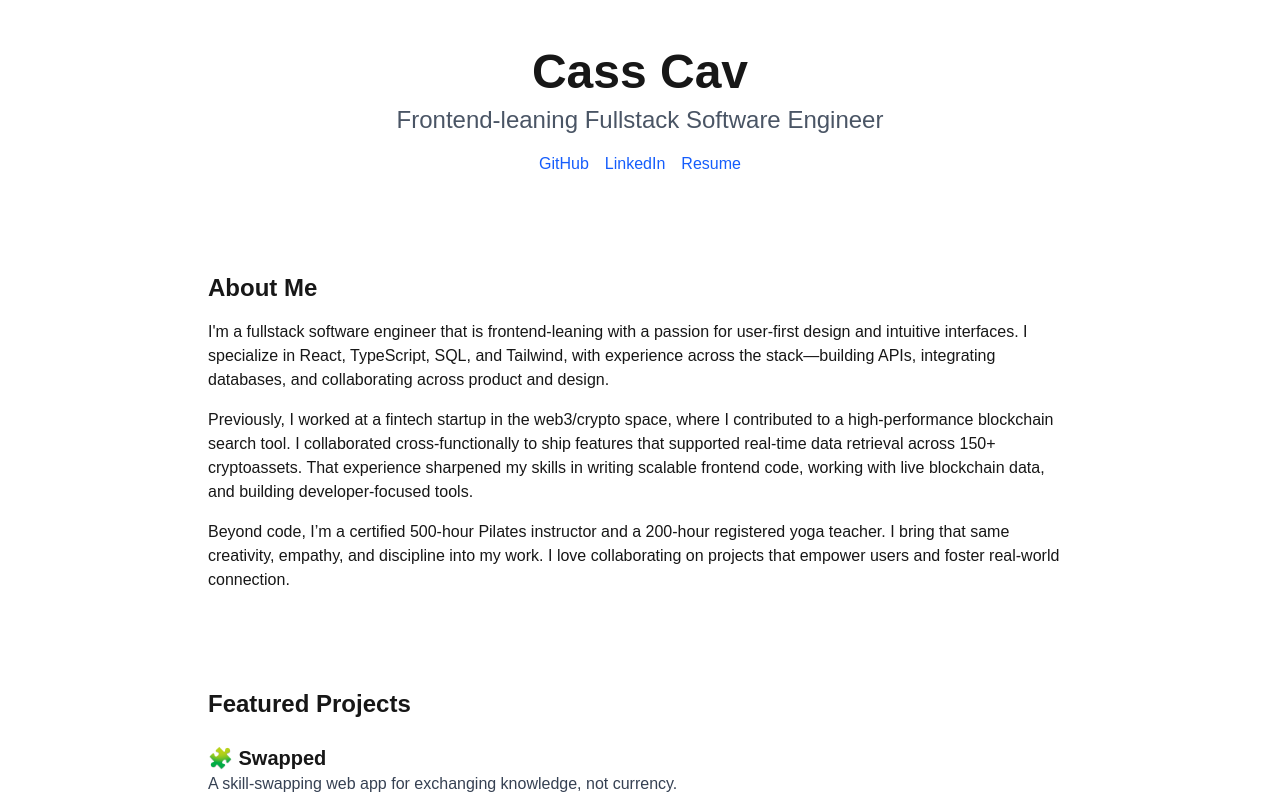
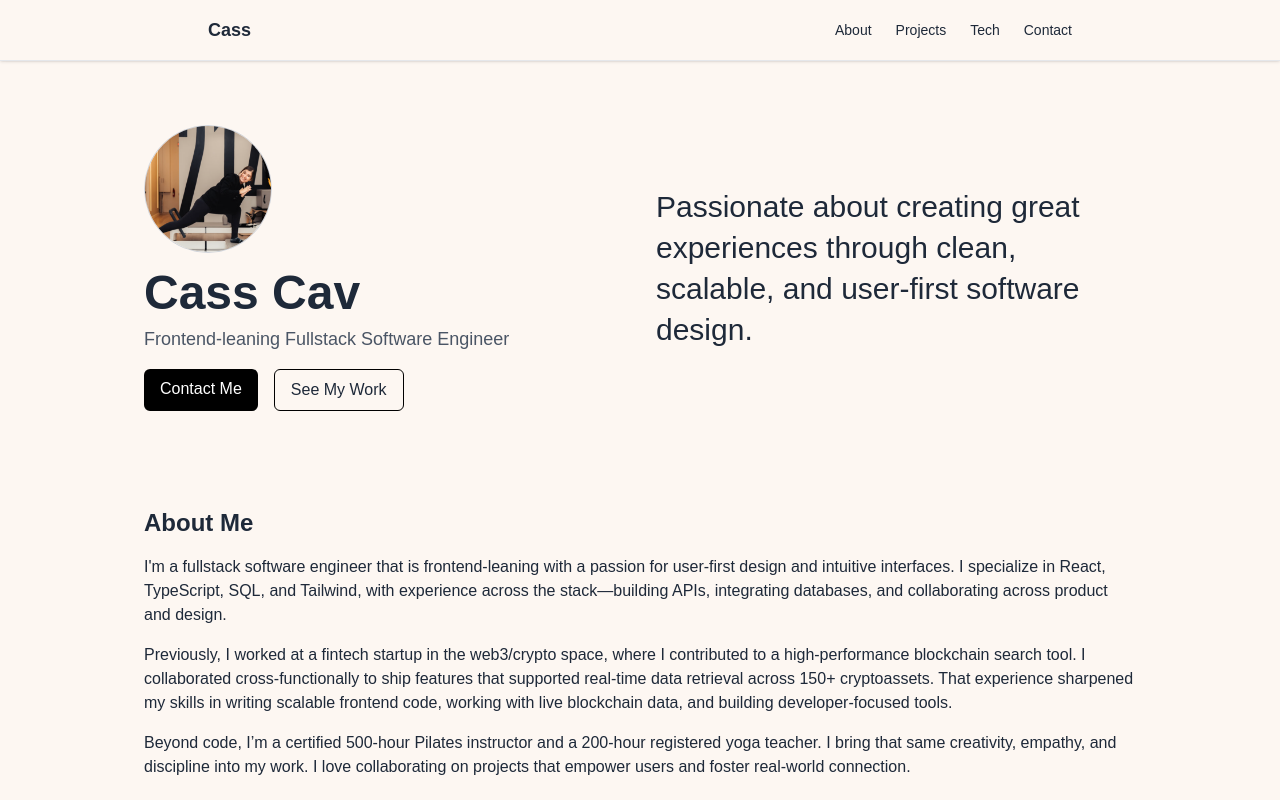
Before and after one commit to casacava/portfolio, a Next.js app: page / in a window 1280 px wide. Shown: the top 800 px of the page. Built offline with nearby package versions, Linux system fonts and the light colour scheme.

Commit message:
add edits to hero section

```diff
--- a/app/page.tsx
+++ b/app/page.tsx
@@ -6,12 +6,25 @@ import Contact from '@/components/Contact'
 
 export default function Home() {
   return (
-    <main className="max-w-4xl mx-auto px-4 py-12 space-y-24">
-      <Hero />
-      <About />
-      <Projects />
-      <TechStack />
-      <Contact />
+    <main className="bg-[#fdf7f2] text-gray-800 min-h-screen">
+      <header className="sticky top-0 z-50 bg-[#fdf7f2] border-b border-gray-200 shadow-sm">
+        <nav className="max-w-4xl mx-auto px-4 py-4 flex justify-between items-center text-sm">
+          <span className="font-bold text-lg">Cass</span>
+          <ul className="flex gap-6">
+            <li><a href="#about" className="hover:underline">About</a></li>
+            <li><a href="#projects" className="hover:underline">Projects</a></li>
+            <li><a href="#tech" className="hover:underline">Tech</a></li>
+            <li><a href="#contact" className="hover:underline">Contact</a></li>
+          </ul>
+        </nav>
+      </header>
+      <main className="max-w-5xl mx-auto px-4 py-16 space-y-24">
+        <Hero />
+        <section id="about"><About /></section>
+        <section id="projects"><Projects /></section>
+        <section id="tech"><TechStack /></section>
+        <section id="contact"><Contact /></section>
+      </main>
     </main>
   )
 }
--- a/components/Hero.tsx
+++ b/components/Hero.tsx
@@ -1,12 +1,33 @@
 export default function Hero() {
   return (
-    <section className="text-center">
-      <h1 className="text-4xl md:text-5xl font-bold mb-2">Cass Cav</h1>
-      <p className="text-xl md:text-2xl text-gray-600">Frontend-leaning Fullstack Software Engineer</p>
-      <div className="mt-4 flex justify-center gap-4">
-        <a href="https://github.com/casacava" target="_blank" className="text-blue-600 hover:underline">GitHub</a>
-        <a href="https://www.linkedin.com/in/casacava" target="_blank" className="text-blue-600 hover:underline">LinkedIn</a>
-        <a href="#" className="text-blue-600 hover:underline">Resume</a>
+    <section className="grid md:grid-cols-2 gap-8 items-center">
+      <div className="flex flex-col items-center md:items-start text-center md:text-left">
+        <img
+          src="/cass.png"
+          alt="Cass Cav"
+          className="w-32 h-32 rounded-full object-cover border border-gray-300 mb-4"
+        />
+        <h1 className="text-4xl md:text-5xl font-bold mb-2">Cass Cav</h1>
+        <p className="text-lg text-gray-600 mb-4">Frontend-leaning Fullstack Software Engineer</p>
+        <div className="flex gap-4">
+          <a
+            href="#contact"
+            className="bg-black text-white px-4 py-2 rounded-md hover:bg-gray-800"
+          >
+            Contact Me
+          </a>
+          <a
+            href="#projects"
+            className="border border-black px-4 py-2 rounded-md hover:bg-gray-100"
+          >
+            See My Work
+          </a>
+        </div>
+      </div>
+      <div className="text-center md:text-left">
+        <p className="text-2xl md:text-3xl font-light leading-snug">
+          Passionate about creating great experiences through clean, scalable, and user-first software design.
+        </p>
       </div>
     </section>
   )
```
Also changed, not shown: public/cass.png (added).
